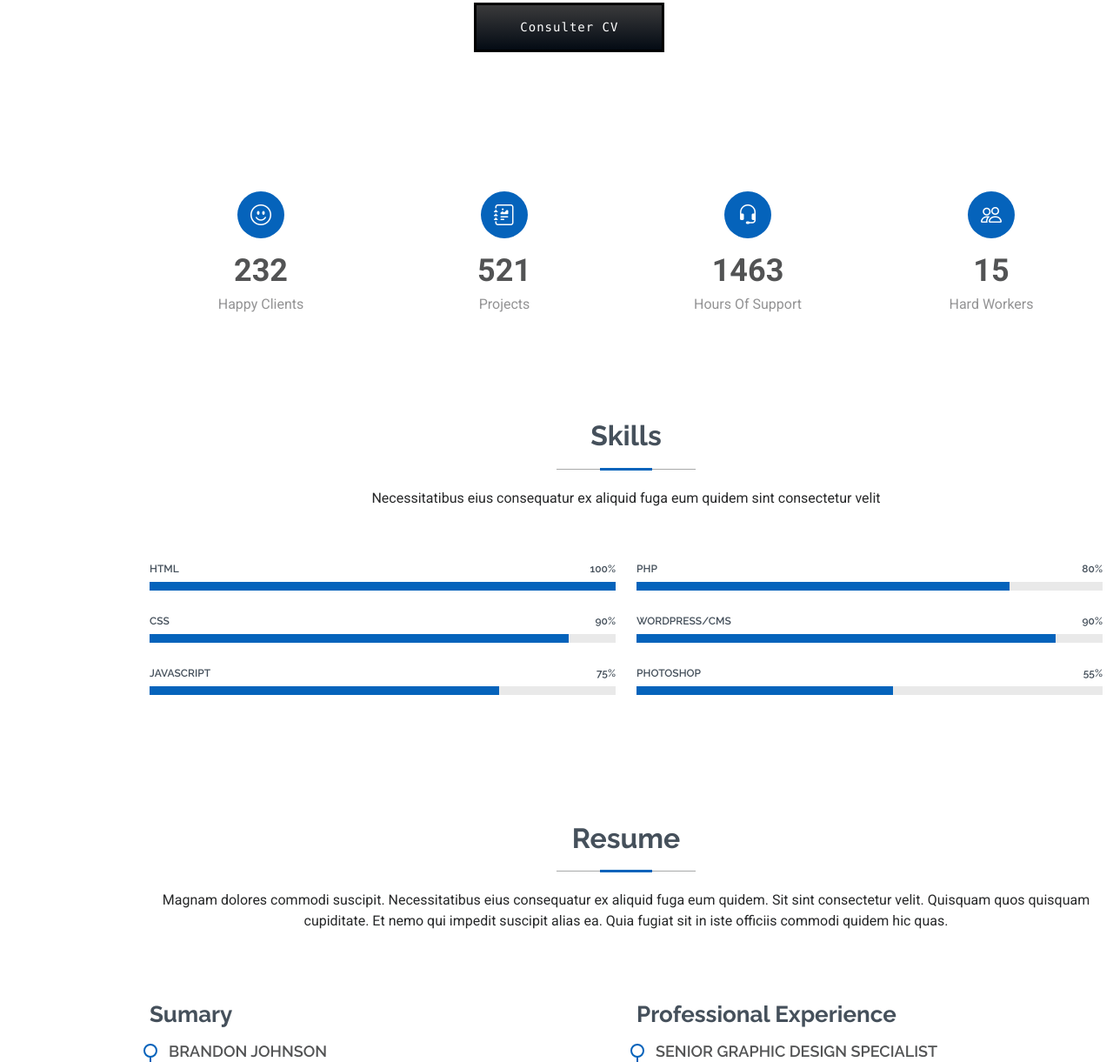
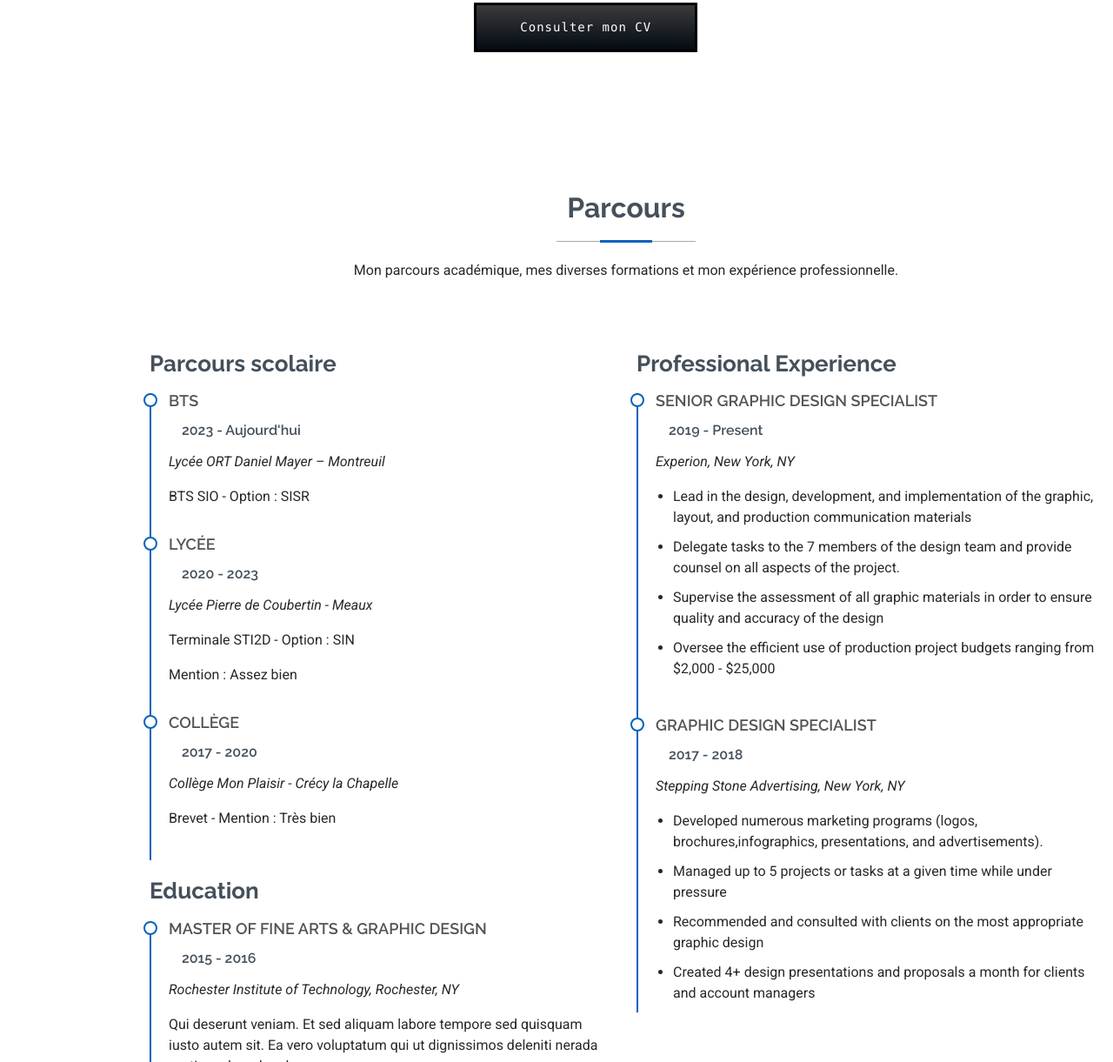
Before and after one commit to MONTABORDa/Portfolio-MONTABORDa, a plain HTML site: page index.html in a window 1280 px wide. Shown: the part 1516-2737 px from the top of the page at 87% size. Drawn offline with Linux system fonts and the light colour scheme.

Commit message:
edit page a propos de moi - p2-parcours scolaire-1

```diff
--- a/index.html
+++ b/index.html
@@ -70,7 +70,7 @@
             <p><span class="typed" data-typed-items="Mon Portfolio"></span><span class="typed-cursor typed-cursor--blink" aria-hidden="true"></span></p>
             <div class="social-links">
               <a href="#"><i class="bi bi-twitter-x"></i></a>
-              <a href="https://www.linkedin.com/in/astone-montabord-47ba61276/"><i class="bi bi-linkedin"></i></a>
+              <a href="https://fr.linkedin.com/in/astone-montabord-47ba61276"><i class="bi bi-linkedin"></i></a>
             </div>
           </div>
         </div>
@@ -83,7 +83,7 @@
 
       <!-- Section Title -->
       <div class="container section-title" data-aos="fade-up">
-        <h2>À propos de moi</h2>
+        <h2>À PROPOS DE MOI</h2>
       </div><!-- End Section Title -->
 
       <div class="container" data-aos="fade-up" data-aos-delay="100">
@@ -119,11 +119,10 @@
                 </ul>
               </div>
             </div>
-            <p class="py-3">
-              Vous trouverez mon CV ci-dessous :<br>
+            <p class="py-3"><br>
               <div style="margin-right: 30px" class="button_slide">
                 <a href="docs/CV/Astone MONTABORD - CV.pdf" target="_blank">
-                  Consulter CV
+                  Consulter mon CV
                 </a>
               </div>
             </div>
@@ -135,127 +134,13 @@
 
     </section><!-- /About Section -->
 
-    <!-- Stats Section -->
-    <section id="stats" class="stats section">
-
-      <div class="container" data-aos="fade-up" data-aos-delay="100">
-
-        <div class="row gy-4">
-
-          <div class="col-lg-3 col-md-6 d-flex flex-column align-items-center">
-            <i class="bi bi-emoji-smile"></i>
-            <div class="stats-item">
-              <span data-purecounter-start="0" data-purecounter-end="232" data-purecounter-duration="1" class="purecounter"></span>
-              <p>Happy Clients</p>
-            </div>
-          </div><!-- End Stats Item -->
-
-          <div class="col-lg-3 col-md-6 d-flex flex-column align-items-center">
-            <i class="bi bi-journal-richtext"></i>
-            <div class="stats-item">
-              <span data-purecounter-start="0" data-purecounter-end="521" data-purecounter-duration="1" class="purecounter"></span>
-              <p>Projects</p>
-            </div>
-          </div><!-- End Stats Item -->
-
-          <div class="col-lg-3 col-md-6 d-flex flex-column align-items-center">
-            <i class="bi bi-headset"></i>
-            <div class="stats-item">
-              <span data-purecounter-start="0" data-purecounter-end="1463" data-purecounter-duration="1" class="purecounter"></span>
-              <p>Hours Of Support</p>
-            </div>
-          </div><!-- End Stats Item -->
-
-          <div class="col-lg-3 col-md-6 d-flex flex-column align-items-center">
-            <i class="bi bi-people"></i>
-            <div class="stats-item">
-              <span data-purecounter-start="0" data-purecounter-end="15" data-purecounter-duration="1" class="purecounter"></span>
-              <p>Hard Workers</p>
-            </div>
-          </div><!-- End Stats Item -->
-
-        </div>
-
-      </div>
-
-    </section><!-- /Stats Section -->
-
-    <!-- Skills Section -->
-    <section id="skills" class="skills section">
-
-      <!-- Section Title -->
-      <div class="container section-title" data-aos="fade-up">
-        <h2>Skills</h2>
-        <p>Necessitatibus eius consequatur ex aliquid fuga eum quidem sint consectetur velit</p>
-      </div><!-- End Section Title -->
-
-      <div class="container" data-aos="fade-up" data-aos-delay="100">
-
-        <div class="row skills-content skills-animation">
-
-          <div class="col-lg-6">
-
-            <div class="progress">
-              <span class="skill"><span>HTML</span> <i class="val">100%</i></span>
-              <div class="progress-bar-wrap">
-                <div class="progress-bar" role="progressbar" aria-valuenow="100" aria-valuemin="0" aria-valuemax="100"></div>
-              </div>
-            </div><!-- End Skills Item -->
-
-            <div class="progress">
-              <span class="skill"><span>CSS</span> <i class="val">90%</i></span>
-              <div class="progress-bar-wrap">
-                <div class="progress-bar" role="progressbar" aria-valuenow="90" aria-valuemin="0" aria-valuemax="100"></div>
-              </div>
-            </div><!-- End Skills Item -->
-
-            <div class="progress">
-              <span class="skill"><span>JavaScript</span> <i class="val">75%</i></span>
-              <div class="progress-bar-wrap">
-                <div class="progress-bar" role="progressbar" aria-valuenow="75" aria-valuemin="0" aria-valuemax="100"></div>
-              </div>
-            </div><!-- End Skills Item -->
-
-          </div>
-
-          <div class="col-lg-6">
-
-            <div class="progress">
-              <span class="skill"><span>PHP</span> <i class="val">80%</i></span>
-              <div class="progress-bar-wrap">
-                <div class="progress-bar" role="progressbar" aria-valuenow="80" aria-valuemin="0" aria-valuemax="100"></div>
-              </div>
-            </div><!-- End Skills Item -->
-
-            <div class="progress">
-              <span class="skill"><span>WordPress/CMS</span> <i class="val">90%</i></span>
-              <div class="progress-bar-wrap">
-                <div class="progress-bar" role="progressbar" aria-valuenow="90" aria-valuemin="0" aria-valuemax="100"></div>
-              </div>
-            </div><!-- End Skills Item -->
-
-            <div class="progress">
-              <span class="skill"><span>Photoshop</span> <i class="val">55%</i></span>
-              <div class="progress-bar-wrap">
-                <div class="progress-bar" role="progressbar" aria-valuenow="55" aria-valuemin="0" aria-valuemax="100"></div>
-              </div>
-            </div><!-- End Skills Item -->
-
-          </div>
-
-        </div>
-
-      </div>
-
-    </section><!-- /Skills Section -->
-
     <!-- Resume Section -->
     <section id="resume" class="resume section">
 
       <!-- Section Title -->
       <div class="container section-title" data-aos="fade-up">
-        <h2>Resume</h2>
-        <p>Magnam dolores commodi suscipit. Necessitatibus eius consequatur ex aliquid fuga eum quidem. Sit sint consectetur velit. Quisquam quos quisquam cupiditate. Et nemo qui impedit suscipit alias ea. Quia fugiat sit in iste officiis commodi quidem hic quas.</p>
+        <h2>Parcours</h2>
+        <p>Mon parcours académique, mes diverses formations et mon expérience professionnelle.</p>
       </div><!-- End Section Title -->
 
       <div class="container">
@@ -263,16 +148,27 @@
         <div class="row">
 
           <div class="col-lg-6" data-aos="fade-up" data-aos-delay="100">
-            <h3 class="resume-title">Sumary</h3>
+            <h3 class="resume-title">Parcours scolaire</h3>
+            <div class="resume-item">
+              <h4>BTS</h4>
+              <h5>2023 - Aujourd'hui</h5>
+              <p><em>Lycée ORT Daniel Mayer – Montreuil</em></p>
+              <p>BTS SIO - Option : SISR</p>
+            </div><!-- Edn Resume Item -->
 
-            <div class="resume-item pb-0">
-              <h4>Brandon Johnson</h4>
-              <p><em>Innovative and deadline-driven Graphic Designer with 3+ years of experience designing and developing user-centered digital/print marketing material from initial concept to final, polished deliverable.</em></p>
-              <ul>
-                <li>Portland par 127,Orlando, FL</li>
-                <li>(123) 456-7891</li>
-                <li>alice.barkley@example.com</li>
-              </ul>
+            <div class="resume-item">
+              <h4>Lycée</h4>
+              <h5>2020 - 2023</h5>
+              <p><em>Lycée Pierre de Coubertin - Meaux</em></p>
+              <p>Terminale STI2D - Option : SIN</p>
+              <p>Mention : Assez bien</p>
+            </div><!-- Edn Resume Item -->
+
+            <div class="resume-item">
+              <h4>Collège</h4>
+              <h5>2017 - 2020</h5>
+              <p><em>Collège Mon Plaisir - Crécy la Chapelle</em></p>
+              <p>Brevet - Mention : Très bien</p>
             </div><!-- Edn Resume Item -->
 
             <h3 class="resume-title">Education</h3>
```
